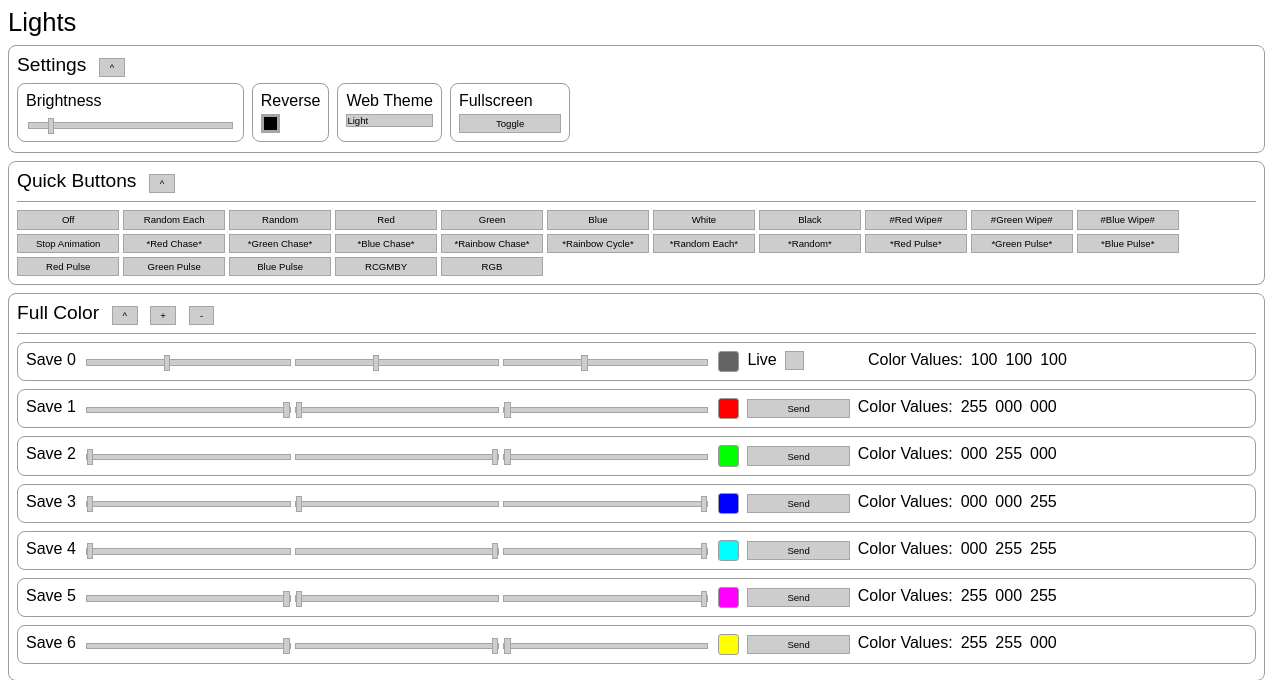
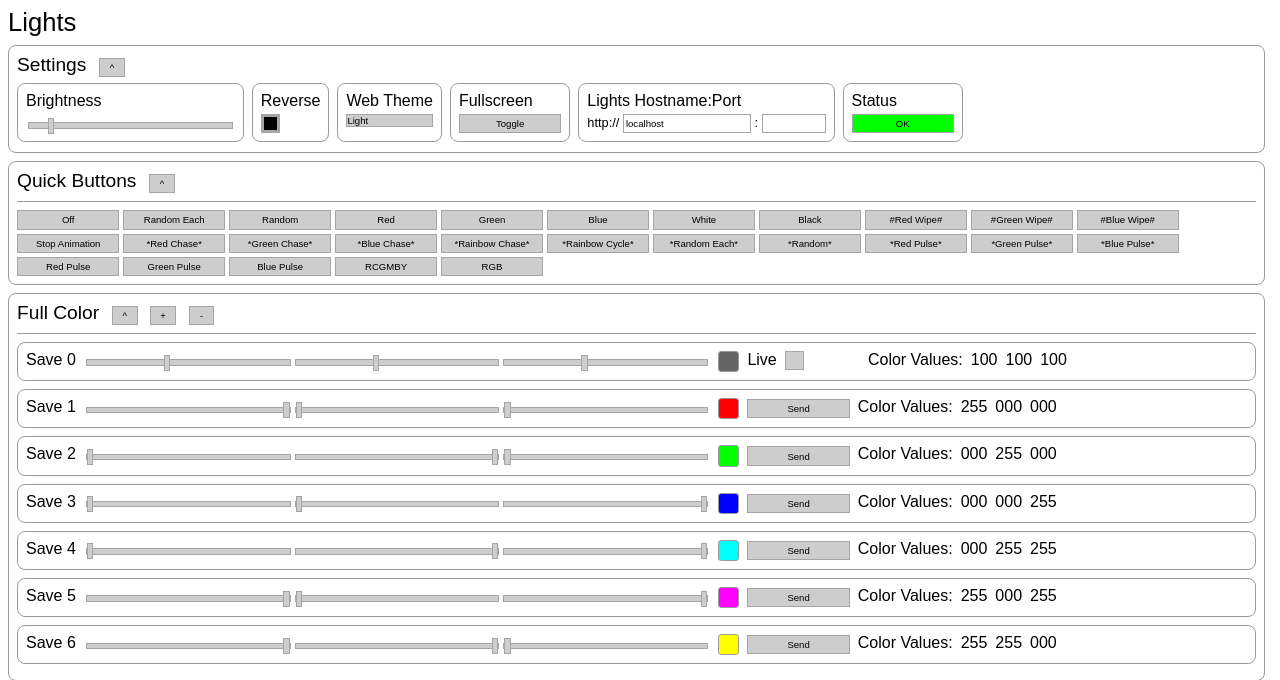
Before and after one commit to kinsaurralde/ws_281x-lights, a Flask app: page / in a window 1280 px wide. Shown: the top 680 px of the page. Run offline with Flask 2, Linux system fonts and the light colour scheme; parts of the project's set-up code (start-up, migrations or seed data) failed here and were passed over.

Commit message:
added web status and messages

```diff
--- a/app.py
+++ b/app.py
@@ -4,7 +4,10 @@ from controller import *
 app = Flask(__name__)
 
 def create_response(data):
-    return app.response_class(response = json.dumps(data), status = 200, mimetype = 'application/json')
+    response = app.response_class(response = json.dumps(data), status = 200, mimetype = 'application/json')
+    response.headers['Access-Control-Allow-Origin'] = '*'
+    return response
+
 
 @app.route('/')
 def index():
--- a/static/main.css
+++ b/static/main.css
@@ -48,6 +48,7 @@ body {
     background: var(--body-background);
     color: var(--text-color);
     -webkit-user-select: none;
+    outline: 0vw solid red;
 }
 
 input, select {
@@ -221,7 +222,9 @@ select {
     border-radius: .25vw;
 }
 
-
+#settings-status {
+    background-color: var(--color-green);
+}
 
 .space-1 {
     margin-top: .5vh;
@@ -252,3 +255,11 @@ select {
     margin: .18vw;
     background-color: var(--text-color);
 }
+
+.width-10 {
+    width: 10vw !important;
+}
+
+.width-5 {
+    width: 5vw !important;
+}
--- a/static/main.js
+++ b/static/main.js
@@ -10,6 +10,9 @@ class LightStrip {
         this.pathLog = new Array();
         this.logPrintDiv = document.getElementById("info-log");
         this.logPrintDiv.innerHTML = "";
+        this.hostname = location.hostname;
+        this.port = location.port;
+        this.sender = new Sender();
 
         this.createPixels();
         this.createSendWindows();
@@ -35,6 +38,8 @@ class LightStrip {
         for (let i = 0; i < this.maxSendWindows; i++) {
             this.sendWindow[i] = document.getElementById("send-data-" + i);
         }
+        document.getElementById("settings-hostname").value = this.hostname;
+        document.getElementById("settings-port").value = this.port;
     }
 
     // Settings
@@ -52,6 +57,20 @@ class LightStrip {
         let brightness = document.getElementById("settings-brightness").value;
         let path = "settings/brightness=" + brightness;
         this.send(path, false);
+    }
+
+    updateHostname() {
+        this.hostname = document.getElementById("settings-hostname").value;
+        this.updateHost();
+    }
+
+    updatePort() {
+        this.port = document.getElementById("settings-port").value;
+        this.updateHost();
+    }
+
+    updateHost() {
+        document.getElementById("info-manual-urlbase").innerText = "http://"+this.hostname + ":" + this.port + "/";
     }
 
     // Other
@@ -303,9 +322,8 @@ class LightStrip {
     // Send
 
     send(path) {
-        console.log("Send Window:", this.currentSendWindow, "Sending:", path);
-        this.sendWindow[this.currentSendWindow].src = path;
-        this.currentSendWindow = (this.currentSendWindow + 1) % this.maxSendWindows;
+        let send_url = "http://" + this.hostname + ":" + this.port + "/" + path;
+        this.sender.send(send_url);
 	    this.updateLog(path);
     }
 
--- /dev/null
+++ b/static/sender.js
@@ -0,0 +1,60 @@
+class Sender {
+    constructor() {
+        this.message_box = document.getElementById("info-messages");
+        this.message_box.innerHTML = "";
+    }
+
+    send(url) {
+        let request = new XMLHttpRequest();
+        console.log("Send URL: ",url);
+        request.open('GET', url, true);
+        request.onload = function() {
+            console.log("Status code: ", this.status);
+            if (this.status >= 200 && this.status < 400) {
+                lights.sender.removeBorder();
+                let data = JSON.parse(this.response);
+                console.log("Recieved Data:",data);
+            } else {
+                console.log("There was an error");
+                lights.sender.displayBorder();
+                lights.sender.sendError(request.status, request.statusText);
+            }
+        };
+        request.onerror = function() {
+            console.log("Connection Error: ", this.status, request);
+            lights.sender.displayBorder();
+            lights.sender.sendError(request.status, request.statusText);
+        };
+        request.send();
+    }
+
+    displayBorder() {
+        let error_display = document.getElementById("settings-status");
+        error_display.style.backgroundColor = "var(--color-red)";
+        error_display.value = "Click to see errors";
+        let body = document.getElementsByTagName("body")[0];
+        body.style.outline = "1vw solid red";
+    }
+
+    removeBorder() {
+        let error_display = document.getElementById("settings-status");
+        error_display.style.backgroundColor = "var(--color-green)";
+        error_display.value = "OK";
+        let body = document.getElementsByTagName("body")[0];
+        body.style.outline = "0vw solid red";
+    }
+
+    sendError(status_code, status_text) {
+        console.log("Request recieved error:",status_code, status_text);
+        switch (status_code) {
+            case 0:
+                    this.message_box.innerHTML += "Connection Refused\n";
+                    break;
+            case 404:
+                this.message_box.innerHTML += "Command not found\n";
+                break;
+            default:
+                this.message_box.innerHTML += "Request recieved error: " + status_code + " with message: " + status_text + "\n";
+        }
+    }
+}
--- a/templates/index.html
+++ b/templates/index.html
@@ -5,6 +5,7 @@
     <link rel="stylesheet" type="text/css" href="../static/main.css">
     <script src="../static/writehtml.js"></script>
     <script src="../static/main.js"></script>
+    <script src="../static/sender.js"></script>
     <script src="../static/save.js"></script>
     <script src="../static/shift.js"></script>
     <script src="../static/preset.js"></script>
@@ -63,6 +64,19 @@
                 <div class="section-title-secondary">Fullscreen</div>
                 <div class="space-1"></div>
                 <input type="button" value="Toggle" onclick="toggleFullScreen()">
+            </div>
+            <div class="space-s-1"></div>
+            <div class="section-setting">
+                <div class="section-title-secondary">Lights Hostname:Port</div>
+                <div class="space-1"></div>
+                http:// <input type="text" value="" oninput="lights.updateHostname()"  class="width-10" id="settings-hostname"> :
+                <input type="text" value="" oninput="lights.updatePort()"  class="width-5" id="settings-port">
+            </div>
+            <div class="space-s-1"></div>
+            <div class="section-setting">
+                <div class="section-title-secondary">Status</div>
+                <div class="space-1"></div>
+                <input type="button" value="OK" onclick="viewMessages()" id="settings-status">
             </div>
         </div>
         <div class="section"  id="settings-web-theme-expanded" style="display: none;">
@@ -239,6 +253,11 @@
             <textarea id="info-log" readonly>
             </textarea>
             <div class="divider"></div>
+            <div class="space-1"></div>
+            <div class="section-title-secondary">Messages</div>
+            <textarea id="info-messages" readonly>
+            </textarea>
+            <div class="divider"></div>
             <input type="button" value="View Code" onclick="openURL('https:\/\/github.com/kinsaurralde/ws_281x-lights')">
             <input type="button" value="View Docs" onclick="openURL('docs')">
             <input type="button" value="View Strip Status" onclick="openURL('get')">
@@ -292,6 +311,12 @@
             window.open(url, "_blank");
         }
 
+        function viewMessages() {
+            let element = document.getElementById("info");
+            element.scrollIntoView({behavior: "smooth"});
+
+        }
+
     </script>
 </body>
 
```
